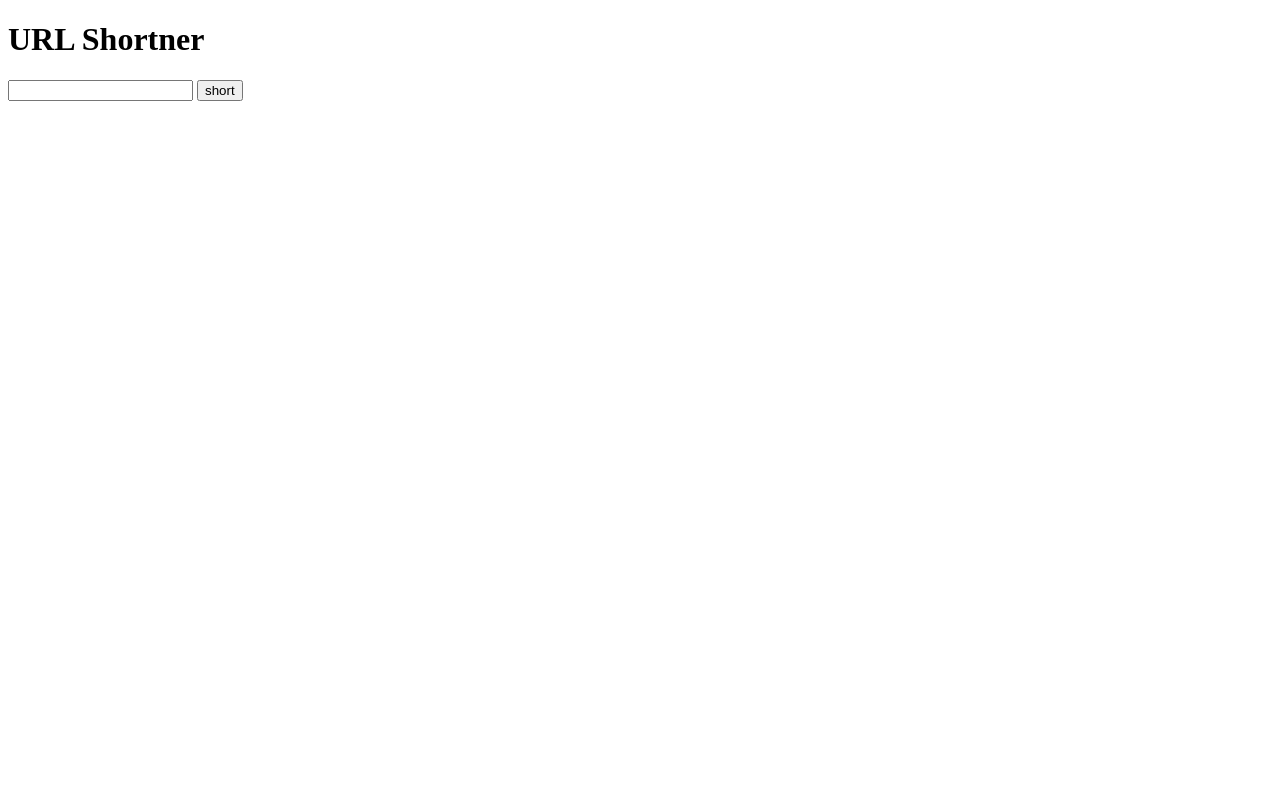
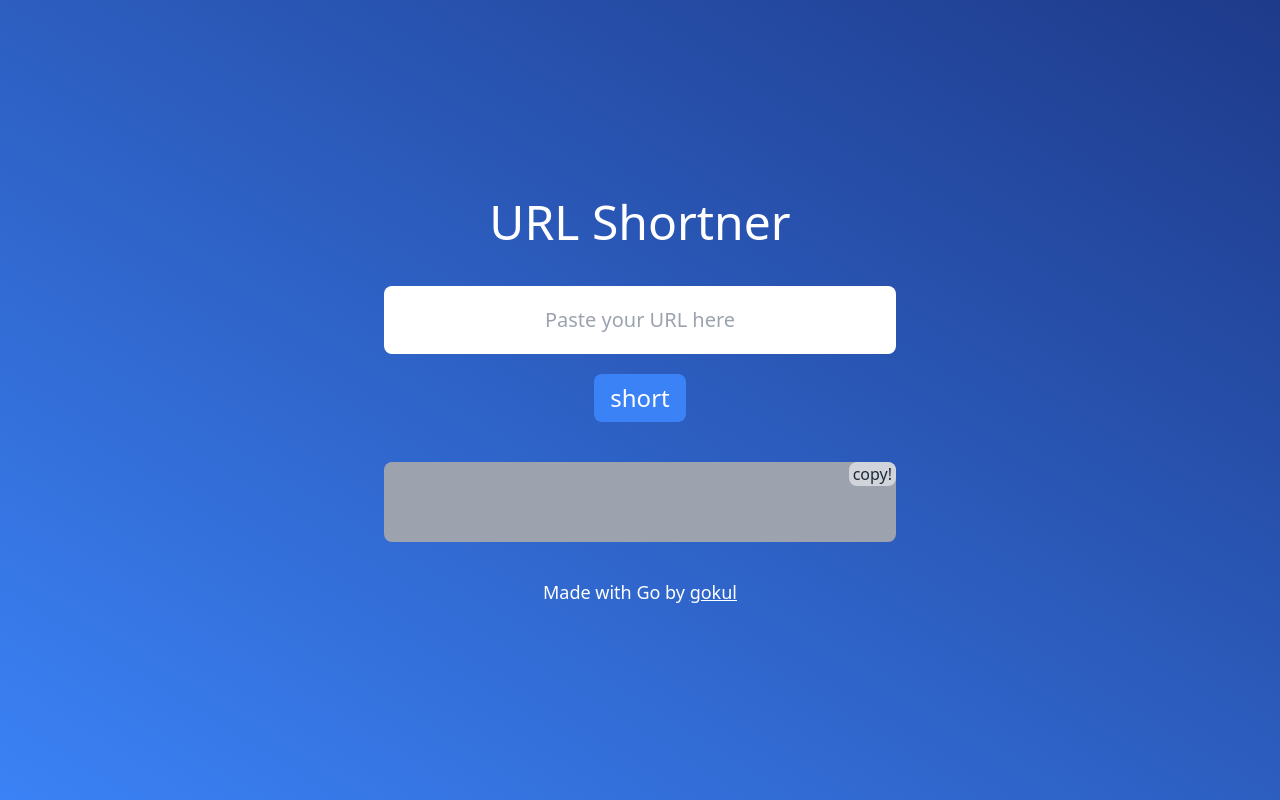
Before and after one commit to gokul1630/go-url-shortner, a plain HTML site: page index.html in a window 1280 px wide. Drawn offline with nearby package versions, Linux system fonts and the light colour scheme.

Commit message:
revamp UI

```diff
--- a/index.html
+++ b/index.html
@@ -5,17 +5,41 @@
         <meta http-equiv="X-UA-Compatible" content="IE=edge" />
         <meta name="viewport" content="width=device-width, initial-scale=1.0" />
         <title>Url Shortner</title>
+        <meta name="description" content="URL shortner made with Golang" />
+        <script src="https://cdn.tailwindcss.com"></script>
     </head>
-    <body>
-        <h1>URL Shortner</h1>
-        <form method="GET" id="form">
-            <label>
-                <input required autocomplete="off" id="urlInput" type="text" />
-            </label>
-            <button>short</button>
-            <p hidden id="error">please enter a valid URL</p>
-        </form>
-        <h1 id="result"></h1>
+    <body class="bg-gradient-to-tr from-blue-500 to-blue-900 h-screen flex justify-center w-full">
+        <div class="flex flex-col justify-center items-center px-4 w-full">
+            <h1 class="text-white text-5xl text-center">URL Shortner</h1>
+            <form id="form" class="flex flex-col items-center pt-10 max-w-lg w-full">
+                <label class="w-full">
+                    <input
+                        required
+                        type="text"
+                        id="urlInput"
+                        autocomplete="off"
+                        placeholder="Paste your URL here"
+                        class="py-5 px-4 rounded-lg text-xl outline-none border-red-400 w-full text-center" />
+                    <p hidden class="mt-5 text-xl text-center text-red-400" id="error">please enter a valid URL</p>
+                </label>
+                <button class="bg-blue-500 hover:bg-blue-400 text-white px-4 py-1 mt-5 rounded-lg text-2xl leading-10">
+                    short
+                </button>
+            </form>
+            <div id="copy-paste-section" class="relative max-w-lg bg-gray-400 mt-10 px-3 py-10 rounded-lg w-full">
+                <h1 class="text-white text-3xl text-center break-words" id="result"></h1>
+                <button
+                    onclick="copyText(this)"
+                    id="copy-btn"
+                    class="absolute right-0 top-0 bg-gray-300 rounded-lg px-1 text-gray-800 hover:bg-gray-200">
+                    copy!
+                </button>
+            </div>
+            <p class="text-lg text-white leading-5 mt-10">
+                Made with Go by
+                <a href="https://github.com/gokul1630" target="_blank" class="underline">gokul</a>
+            </p>
+        </div>
         <script>
             function isValidUrl(string) {
                 try {
@@ -30,6 +54,20 @@
             const input = document.getElementById("urlInput")
             const result = document.getElementById("result")
             const error = document.getElementById("error")
+            const copySection = document.getElementById("copy-paste-section")
+
+            function copyText(event) {
+                if (result.innerText)
+                    navigator.clipboard
+                        .writeText(result.innerText)
+                        .then(() => {
+                            event.innerText = "copied!"
+                            result
+                        })
+                        .catch(() => {
+                            event.innerText = "copy!"
+                        })
+            }
 
             form.addEventListener("submit", async function (event) {
                 event.preventDefault()
@@ -38,6 +76,7 @@
 
                 if (inputValue && isValidUrl(inputValue) && typeof window !== "undefined") {
                     error.hidden = true
+                    input.className += " border-0"
 
                     const response = await fetch(`${window.location.origin}/url`, {
                         method: "POST",
@@ -53,6 +92,7 @@
                     }
                 } else {
                     error.hidden = false
+                    input.className += " border-4"
                 }
             })
         </script>
```
